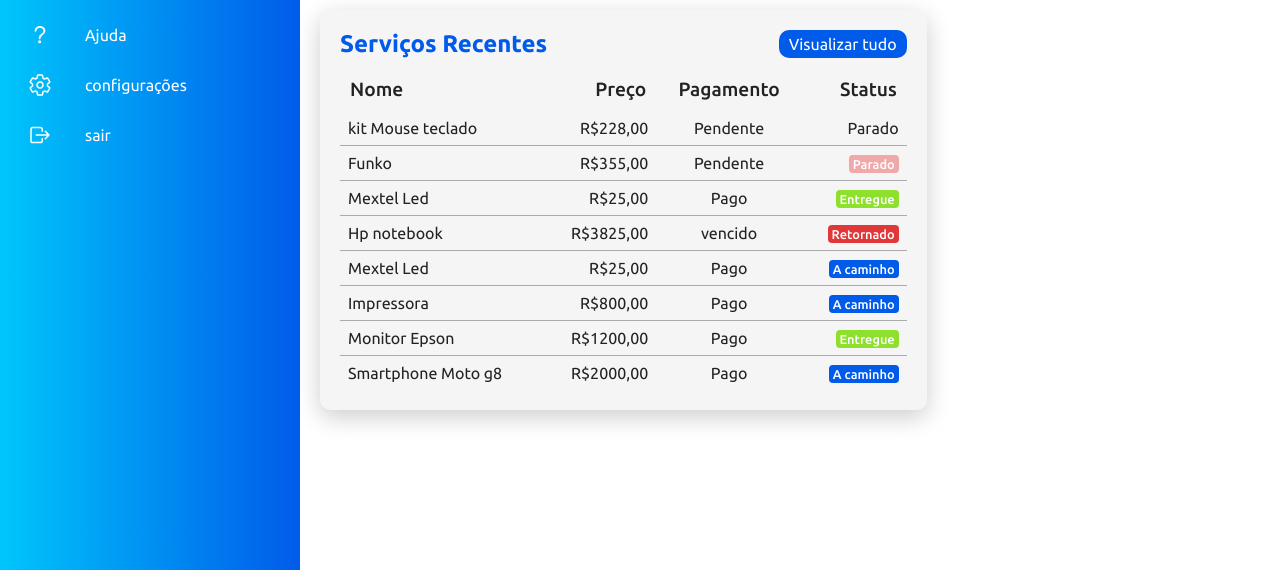
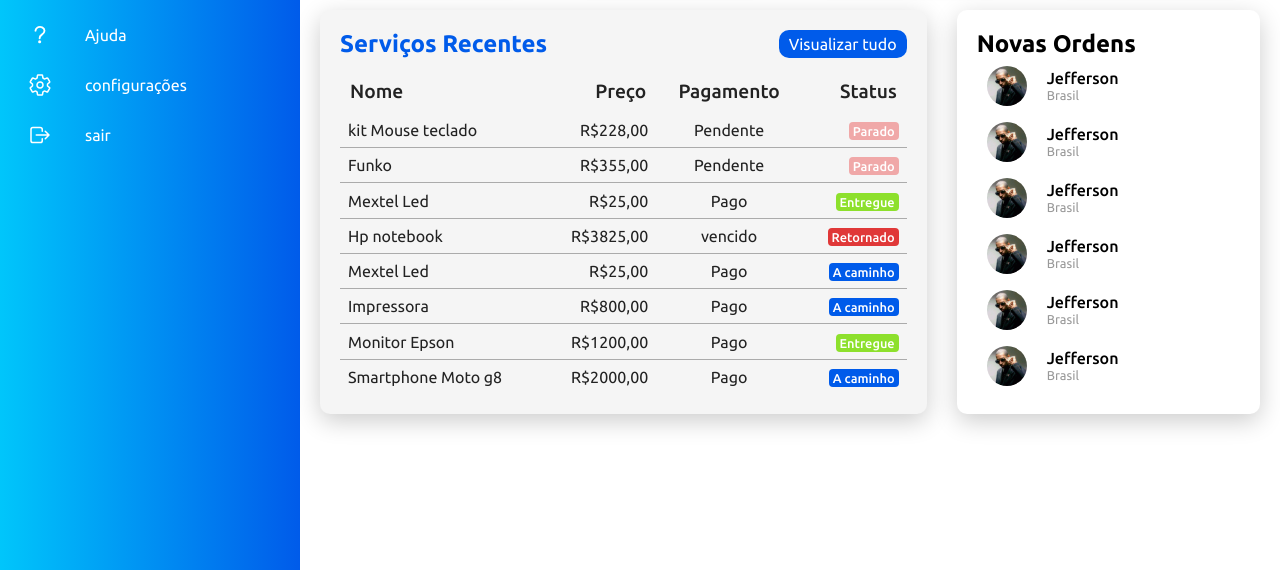
Before and after one commit to 0rakul0/paineladministrativo, a plain HTML site: page index.html in a window 1280 px wide. Shown: the part 230-800 px from the top of the page. Drawn offline with nearby package versions, Linux system fonts and the light colour scheme.

Commit message:
att
add bloco de recentes

```diff
--- a/css/style.css
+++ b/css/style.css
@@ -345,3 +345,57 @@ main .topbar .profile img{
   font-weight: 500;
 }
 /* fim do bloco de Ordem de Serviços Status */
+/* bloco de chat */
+.novasOrdens{
+  position: relative;
+  display: grid;
+  min-height: 400px;
+  background: var(--branco);
+  box-shadow: 0 7px 25px rgba(0,0,0,0.2);
+  padding: 20px;
+  border-radius: 10px;
+}
+.novasOrdens table{
+  width: 100%;
+  border-collapse: collapse;
+}
+.novasOrdens table .imgBox{
+  position: relative;
+  width: 40px;
+  height: 40px;
+  border-radius: 50%;
+  overflow: hidden;
+}
+.novasOrdens table tr td .imgBox img{
+  position: absolute;
+  top: 0;
+  left: 0;
+  width: 100%;
+  height: 100%;
+  object-fit: cover;
+}
+.novasOrdens table tr{
+  display: flex;
+  align-items: center;
+  justify-content: start;
+}
+.novasOrdens table tr td{
+  padding: 8px 10px;
+}
+.novasOrdens table tr td h4{
+  font-size: 16px;
+  font-weight: 500;
+  line-height: 1em;
+}
+.novasOrdens table tr td h4 span{
+  font-size: 0.8em;
+  font-weight: 400;
+  color: var(--preto2);
+}
+.novasOrdens table tr:hover{
+  background: var(--azul2);
+  color: var(--branco);
+}
+.novasOrdens table tr:hover td h4 span{
+  color: var(--branco);
+}
--- a/index.html
+++ b/index.html
@@ -150,7 +150,7 @@
               <td>kit Mouse teclado</td>
               <td>R$228,00</td>
               <td>Pendente</td>
-              <td><span class="status delivery">Parado</span></td>
+              <td><span class="status pending">Parado</span></td>
             </tr>
             <tr>
               <td>Funko</td>
@@ -197,6 +197,63 @@
           </tbody>
         </table>
       </div>
+      <!-- novas ordens -->
+      <div class="novasOrdens">
+        <div class="cardOrde">
+          <h2>Novas Ordens</h2>
+        </div>
+        <table>
+          <tr>
+            <td>
+              <div class="imgBox">
+                <img src="img/profile1.jpg" alt="profile">
+              </div>
+            </td>
+            <td><h4>Jefferson<br><span>Brasil</span></h4></td>
+          </tr>
+          <tr>
+            <td>
+              <div class="imgBox">
+                <img src="img/profile1.jpg" alt="profile">
+              </div>
+            </td>
+            <td><h4>Jefferson<br><span>Brasil</span></h4></td>
+          </tr>
+          <tr>
+            <td>
+              <div class="imgBox">
+                <img src="img/profile1.jpg" alt="profile">
+              </div>
+            </td>
+            <td><h4>Jefferson<br><span>Brasil</span></h4></td>
+          </tr>
+          <tr>
+            <td>
+              <div class="imgBox">
+                <img src="img/profile1.jpg" alt="profile">
+              </div>
+            </td>
+            <td><h4>Jefferson<br><span>Brasil</span></h4></td>
+          </tr>
+          <tr>
+            <td>
+              <div class="imgBox">
+                <img src="img/profile1.jpg" alt="profile">
+              </div>
+            </td>
+            <td><h4>Jefferson<br><span>Brasil</span></h4></td>
+          </tr>
+          <tr>
+            <td>
+              <div class="imgBox">
+                <img src="img/profile1.jpg" alt="profile">
+              </div>
+            </td>
+            <td><h4>Jefferson<br><span>Brasil</span></h4></td>
+          </tr>
+
+        </table>
+      </div>
     </section>
   </main>
   <script type="module" src="https://unpkg.com/ionicons@5.5.2/dist/ionicons/ionicons.esm.js"></script>
```
Also changed, not shown: 1 other file.
